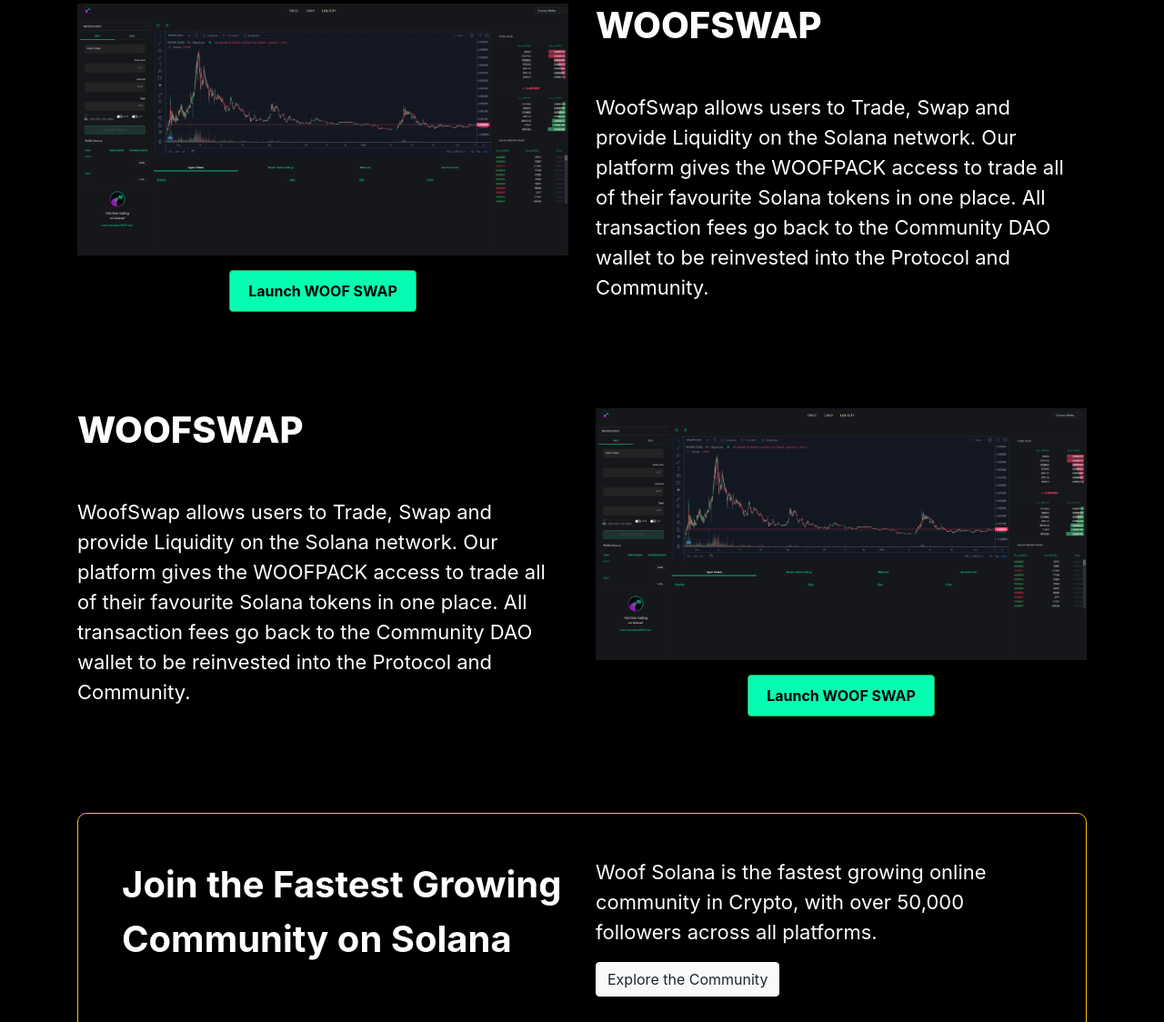
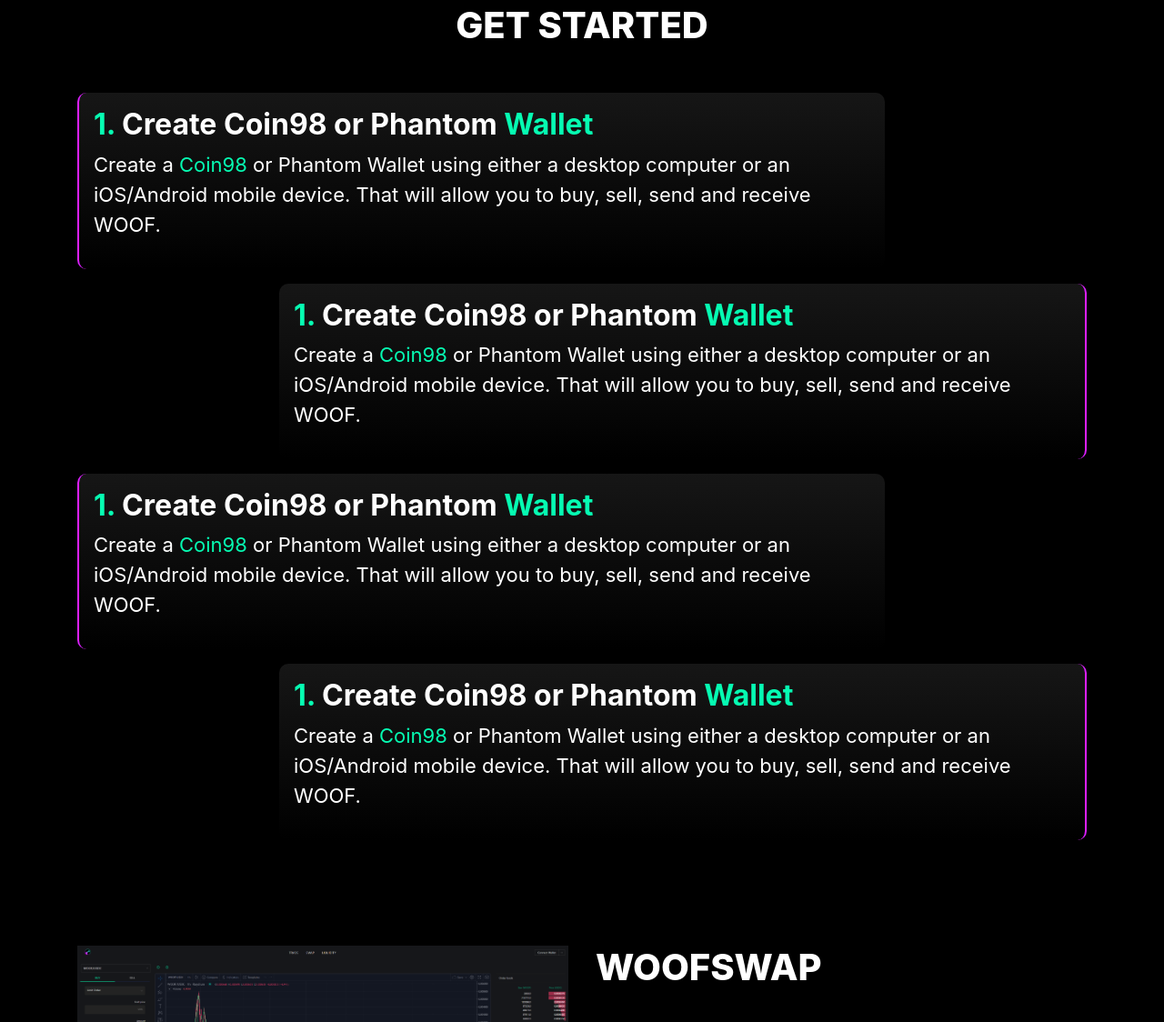
Before and after one commit to mritunjayagarwal/kuwa_coin, a plain HTML site: page index.html in a window 1280 px wide. Shown: the part 2129-3253 px from the top of the page at 91% size. Drawn offline with nearby package versions, Linux system fonts and the light colour scheme; no server answers.

Commit message:
first commit

```diff
--- a/index.html
+++ b/index.html
@@ -179,9 +179,27 @@
           </div>
       </section>
 
-      <!-- <section>
-          <h1 class = "text-center">GET STARTED</h1>
-      </section> -->
+      <section>
+          <div class = "container">
+            <h1 class = "text-center">GET STARTED</h1>
+            <div class = "getstarted p-3 mb-3" style = "background-image: linear-gradient(#161616, #000000); border-radius: 10px;">
+                <h2><span class = "theme">1.</span> Create Coin98 or Phantom <span class = "theme">Wallet</span></h2>
+                <p>Create a <span class = "theme">Coin98</span> or <span>Phantom</span> Wallet using either a desktop computer or an iOS/Android mobile device. That will allow you to buy, sell, send and receive WOOF.</p>
+            </div>
+            <div class = "getstarted p-3 mb-3" style = "background-image: linear-gradient(#161616, #000000); border-radius: 10px;">
+                <h2><span class = "theme">1.</span> Create Coin98 or Phantom <span class = "theme">Wallet</span></h2>
+                <p>Create a <span class = "theme">Coin98</span> or <span>Phantom</span> Wallet using either a desktop computer or an iOS/Android mobile device. That will allow you to buy, sell, send and receive WOOF.</p>
+            </div>
+            <div class = "getstarted p-3 mb-3" style = "background-image: linear-gradient(#161616, #000000); border-radius: 10px;">
+                <h2><span class = "theme">1.</span> Create Coin98 or Phantom <span class = "theme">Wallet</span></h2>
+                <p>Create a <span class = "theme">Coin98</span> or <span>Phantom</span> Wallet using either a desktop computer or an iOS/Android mobile device. That will allow you to buy, sell, send and receive WOOF.</p>
+            </div>
+            <div class = "getstarted p-3 mb-3" style = "background-image: linear-gradient(#161616, #000000); border-radius: 10px;">
+                <h2><span class = "theme">1.</span> Create Coin98 or Phantom <span class = "theme">Wallet</span></h2>
+                <p>Create a <span class = "theme">Coin98</span> or <span>Phantom</span> Wallet using either a desktop computer or an iOS/Android mobile device. That will allow you to buy, sell, send and receive WOOF.</p>
+            </div>
+          </div>
+      </section>
 
       <section>
           <div class = "container">
--- a/style.css
+++ b/style.css
@@ -57,3 +57,16 @@
 .contact p{
     font-size: 15px;
 }
+
+.getstarted:nth-child(odd){
+    margin-left: 20%;
+    border-right: 2px solid #DC1FFF;
+}
+.getstarted:nth-child(even){
+    margin-right: 20%;
+    border-left: 2px solid #DC1FFF;
+}
+
+.getstarted h2{
+    font-weight: 700;
+}
```
